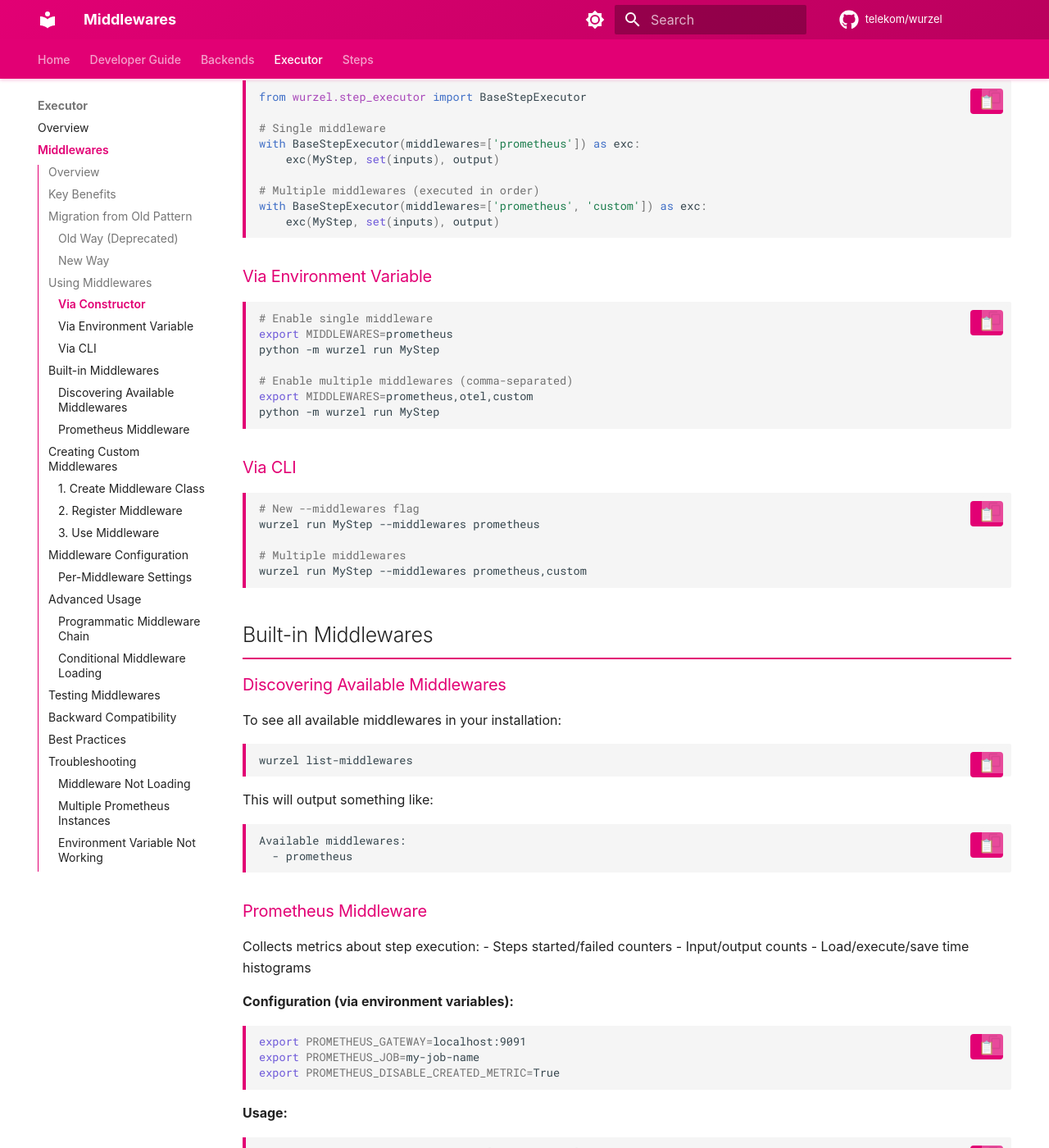
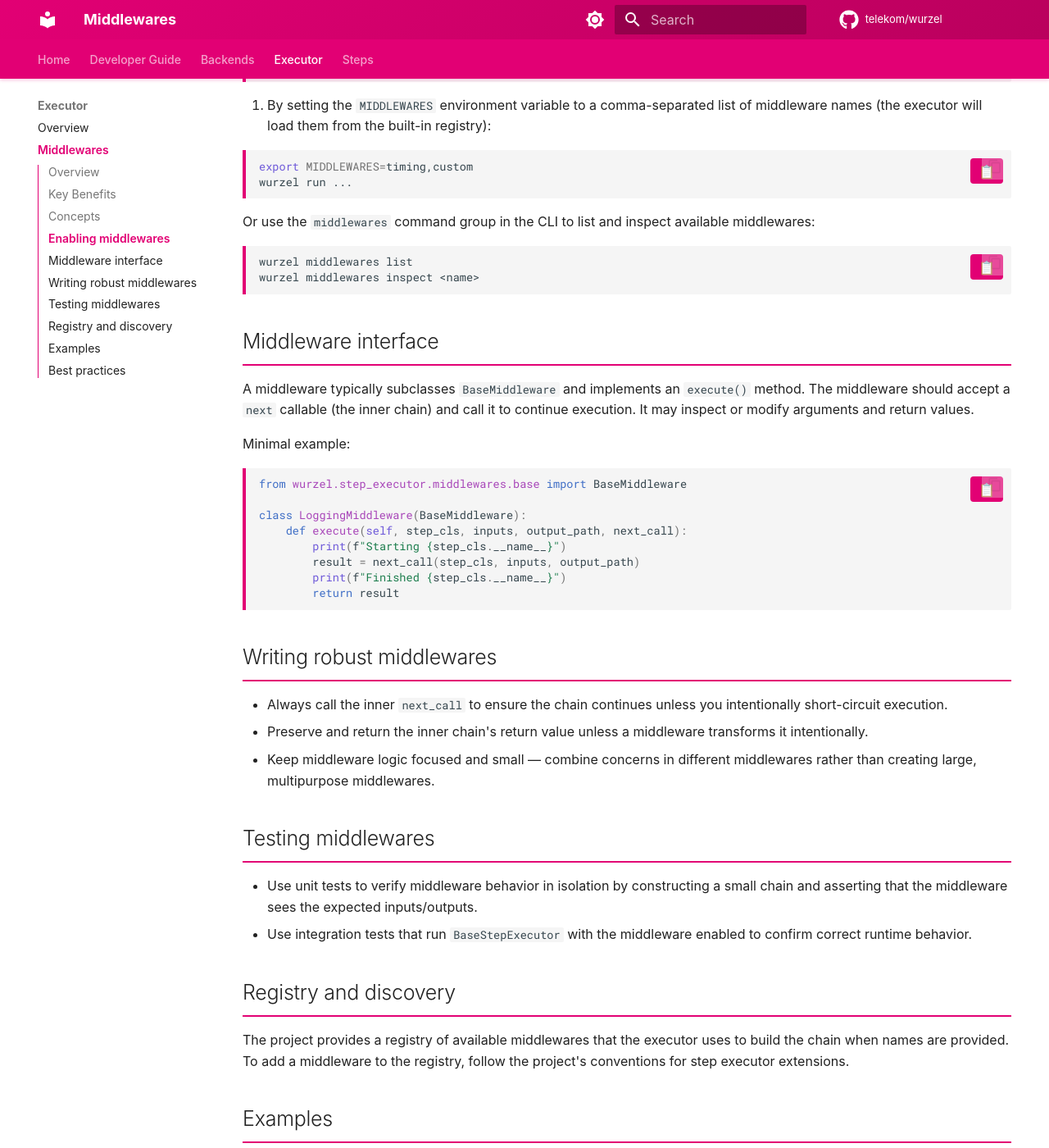
Before and after one commit to telekom/wurzel, an MkDocs documentation site: the page built from docs/executor/middlewares.md, in a window 1280 px wide and 1400 px high, scrolled down 1236 px. Shown: the whole window at 82% size. Built offline with MkDocs 1.6.1 and Material for MkDocs 9.7.7, drawn with Linux system fonts in a browser that asks for light colours; some web fonts are replaced; comment, search, counter and statistics services are not loaded; some of the changed text lies outside the part shown.

Commit message:
doc: add middleware docs and executor

````diff
--- a/docs/executor/index.md
+++ b/docs/executor/index.md
@@ -1 +1,86 @@
 # Wurzel Executor
+
+This section documents the `BaseStepExecutor` — the core execution environment
+used by Wurzel to run typed steps. It covers the typical usage patterns,
+environment encapsulation, middleware support, and examples.
+
+## Overview
+
+`BaseStepExecutor` is responsible for:
+
+- Loading inputs (from memory or disk) and converting them to the step's input
+  models.
+- Running the step's `run()` function in a controlled context.
+- Saving outputs to disk using the step's output model if an output path is
+  provided.
+- Optionally wrapping execution with a chain of middlewares that can observe
+  or modify execution, inputs, and outputs.
+
+The executor is designed to enforce strong typing and to provide helpful
+logging and error reporting when contracts fail.
+
+## Usage
+
+Basic usage as a context manager:
+
+```python
+from wurzel.step_executor.base_executor import BaseStepExecutor
+from wurzel.step.typed_step import TypedStep
+
+class MyStep(TypedStep):
+    ...
+
+with BaseStepExecutor() as exc:
+    results = exc(MyStep, set(), Path("output"))
+```
+
+Running the executor with middlewares by name:
+
+```python
+with BaseStepExecutor(middlewares=["prometheus", "timing"]) as exc:
+    results = exc(MyStep, set(), Path("output"))
+```
+
+Or provide middleware instances directly:
+
+```python
+from wurzel.step_executor.middlewares import SomeMiddleware
+
+with BaseStepExecutor(middlewares=[SomeMiddleware()]) as exc:
+    results = exc(MyStep, set(), Path("output"))
+```
+
+## Environment encapsulation
+
+When a step defines a settings dataclass (via the step's `settings_class`),
+`BaseStepExecutor` can automatically build those settings from environment
+variables. The executor provides an encapsulation context manager that will
+set the relevant environment variables before running the step and restore the
+previous environment afterward.
+
+This encapsulation allows tests and runs to provide step-specific settings via
+environment variables without permanently mutating the process environment.
+
+By default, the executor encapsulates settings; pass `dont_encapsulate=True` to
+disable this behavior.
+
+## Middleware support
+
+See `executor/middlewares.md` for details on how to enable, write and use
+middlewares.
+
+## Error handling and logging
+
+- Contract validation errors raised by Pydantic will be translated into
+  `ContractFailedException`.
+- Unexpected errors during execution will be wrapped in `StepFailed` with
+  additional context.
+- The executor integrates with the project's logging helpers to record
+  uncaught exceptions.
+
+## Notes and best practices
+
+- The executor will try to sort outputs (for deterministic comparisons) when
+  sensible — if sorting is not possible it will log a warning and continue.
+- Use the middleware system to add cross-cutting concerns (metrics, timing,
+  caching, retries) without modifying step logic.
--- a/docs/executor/middlewares.md
+++ b/docs/executor/middlewares.md
@@ -11,292 +11,131 @@
 3. **Extensibility**: Easy to create custom middlewares
 4. **Cleaner Architecture**: Separation of concerns
 
-## Migration from Old Pattern
+Middlewares provide a flexible way to extend and observe the execution of
+steps without modifying step logic. They are executed as a chain around the
+executor's core behavior and can inspect or modify inputs, outputs, and the
+execution flow.
 
-### Old Way (Deprecated)
+## Concepts
+
+- A middleware implements the `BaseMiddleware` interface and participates in a
+  `MiddlewareChain`.
+- Middlewares run in the order they are configured; the chain wraps the core
+  executor logic so that each middleware gets a chance to run code before and
+  after the inner chain.
+- Middlewares are useful for cross-cutting concerns such as metrics, timing,
+  caching, retries, logging, or tracing.
+
+## Enabling middlewares
+
+You can enable middlewares in two ways:
+
+1. By passing names or instances to `BaseStepExecutor`:
+
 ```python
-from wurzel.step_executor import PrometheusStepExecutor
+from wurzel.step_executor.base_executor import BaseStepExecutor
 
-with PrometheusStepExecutor() as exc:
-    exc(MyStep, set(inputs), output)
+# Using names registered in the middleware registry
+with BaseStepExecutor(middlewares=["timing", "custom"]) as exc:
+    exc(MyStep, set(), Path("output"))
+
+# Or provide middleware instances directly
+from wurzel.step_executor.middlewares import TimingMiddleware
+with BaseStepExecutor(middlewares=[TimingMiddleware()]) as exc:
+    exc(MyStep, set(), Path("output"))
 ```
 
-### New Way
-```python
-from wurzel.step_executor import BaseStepExecutor
+1. By setting the `MIDDLEWARES` environment variable to a comma-separated
+  list of middleware names (the executor will load them from the built-in
+  registry):
 
-# Option 1: Via constructor
-with BaseStepExecutor(middlewares=['prometheus']) as exc:
-    exc(MyStep, set(inputs), output)
-
-# Option 2: Via environment variable
-# export MIDDLEWARES=prometheus
-with BaseStepExecutor() as exc:
-    exc(MyStep, set(inputs), output)
+```bash
+export MIDDLEWARES=timing,custom
+wurzel run ...
 ```
 
-## Using Middlewares
+Or use the `middlewares` command group in the CLI to list and inspect
+available middlewares:
 
-### Via Constructor
+```bash
+wurzel middlewares list
+wurzel middlewares inspect <name>
+```
+
+## Middleware interface
+
+A middleware typically subclasses `BaseMiddleware` and implements an
+`execute()` method. The middleware should accept a `next` callable (the inner
+chain) and call it to continue execution. It may inspect or modify arguments
+and return values.
+
+Minimal example:
 
 ```python
-from wurzel.step_executor import BaseStepExecutor
+from wurzel.step_executor.middlewares.base import BaseMiddleware
 
-# Single middleware
-with BaseStepExecutor(middlewares=['prometheus']) as exc:
-    exc(MyStep, set(inputs), output)
-
-# Multiple middlewares (executed in order)
-with BaseStepExecutor(middlewares=['prometheus', 'custom']) as exc:
-    exc(MyStep, set(inputs), output)
+class LoggingMiddleware(BaseMiddleware):
+    def execute(self, step_cls, inputs, output_path, next_call):
+        print(f"Starting {step_cls.__name__}")
+        result = next_call(step_cls, inputs, output_path)
+        print(f"Finished {step_cls.__name__}")
+        return result
 ```
 
-### Via Environment Variable
+## Writing robust middlewares
 
-```bash
-# Enable single middleware
-export MIDDLEWARES=prometheus
-python -m wurzel run MyStep
+- Always call the inner `next_call` to ensure the chain continues unless you
+  intentionally short-circuit execution.
+- Preserve and return the inner chain's return value unless a middleware
+  transforms it intentionally.
+- Keep middleware logic focused and small — combine concerns in different
+  middlewares rather than creating large, multipurpose middlewares.
 
-# Enable multiple middlewares (comma-separated)
-export MIDDLEWARES=prometheus,otel,custom
-python -m wurzel run MyStep
-```
+## Testing middlewares
 
-### Via CLI
+- Use unit tests to verify middleware behavior in isolation by constructing a
+  small chain and asserting that the middleware sees the expected inputs/outputs.
+- Use integration tests that run `BaseStepExecutor` with the middleware enabled
+  to confirm correct runtime behavior.
 
-```bash
-# New --middlewares flag
-wurzel run MyStep --middlewares prometheus
+## Registry and discovery
 
-# Multiple middlewares
-wurzel run MyStep --middlewares prometheus,custom
-```
+The project provides a registry of available middlewares that the executor
+uses to build the chain when names are provided. To add a middleware to the
+registry, follow the project's conventions for step executor extensions.
 
-## Built-in Middlewares
+## Examples
 
-### Discovering Available Middlewares
-
-To see all available middlewares in your installation:
-
-```bash
-wurzel list-middlewares
-```
-
-This will output something like:
-
-```text
-Available middlewares:
-  - prometheus
-```
-
-### Prometheus Middleware
-
-Collects metrics about step execution:
-- Steps started/failed counters
-- Input/output counts
-- Load/execute/save time histograms
-
-**Configuration (via environment variables):**
-```bash
-export PROMETHEUS_GATEWAY=localhost:9091
-export PROMETHEUS_JOB=my-job-name
-export PROMETHEUS_DISABLE_CREATED_METRIC=True
-```
-
-**Usage:**
-```python
-with BaseStepExecutor(middlewares=['prometheus']) as exc:
-    exc(MyStep, set(inputs), output)
-```
-
-## Creating Custom Middlewares
-
-### 1. Create Middleware Class
-
-```python
-from wurzel.step_executor.middlewares import BaseMiddleware
-
-class MyCustomMiddleware(BaseMiddleware):
-    """Custom middleware example."""
-
-    def __init__(self, my_setting: str = "default"):
-        super().__init__()
-        self.my_setting = my_setting
-
-    def execute(self, next_call, step_cls, inputs, output_dir):
-        """Execute with custom logic."""
-        # Pre-processing
-        print(f"Starting {step_cls.__name__}")
-
-        try:
-            # Call next middleware or executor
-            result = next_call(step_cls, inputs, output_dir)
-
-            # Post-processing
-            print(f"Completed {step_cls.__name__}")
-            return result
-        except Exception as e:
-            # Error handling
-            print(f"Failed {step_cls.__name__}: {e}")
-            raise
-
-    def __enter__(self):
-        """Setup resources."""
-        print("Middleware initialized")
-        return self
-
-    def __exit__(self, *exc_details):
-        """Cleanup resources."""
-        print("Middleware cleanup")
-```
-
-### 2. Register Middleware
+Registering and using a custom middleware:
 
 ```python
 from wurzel.step_executor.middlewares import get_registry
 
-# Register your middleware
 registry = get_registry()
 registry.register("custom", MyCustomMiddleware)
+
+with BaseStepExecutor(middlewares=["custom"]) as exc:
+    exc(MyStep, set(), Path("output"))
 ```
 
-### 3. Use Middleware
-
-```python
-# Now you can use it like built-in middlewares
-with BaseStepExecutor(middlewares=['custom']) as exc:
-    exc(MyStep, set(inputs), output)
-```
-
-## Middleware Configuration
-
-### Per-Middleware Settings
-
-Each middleware can have its own settings class:
-
-```python
-from wurzel.step.settings import Settings
-from pydantic import Field
-
-class MyMiddlewareSettings(Settings):
-    """Settings for my middleware."""
-
-    MY_SETTING: str = Field("default", description="My setting")
-    MY_NUMBER: int = Field(42, description="A number")
-
-class MyMiddleware(BaseMiddleware):
-    def __init__(self):
-        super().__init__()
-        self.settings = MyMiddlewareSettings()
-```
-
-Settings are loaded from environment variables:
-```bash
-export MY_SETTING=custom_value
-export MY_NUMBER=100
-```
-
-## Advanced Usage
-
-### Programmatic Middleware Chain
-
-```python
-from wurzel.step_executor.middlewares import MiddlewareChain, PrometheusMiddleware
-
-# Build custom chain
-chain = MiddlewareChain()
-chain.add(PrometheusMiddleware())
-chain.add(MyCustomMiddleware())
-
-# Use with executor
-executor = BaseStepExecutor(middlewares=[])  # Empty, we'll set manually
-executor._BaseStepExecutor__middleware_chain = chain
-
-with executor as exc:
-    exc(MyStep, set(inputs), output)
-```
-
-### Conditional Middleware Loading
+Conditional loading example:
 
 ```python
 import os
 
 middlewares = []
-if os.environ.get("ENABLE_METRICS") == "true":
-    middlewares.append("prometheus")
+if os.environ.get("ENABLE_TIMING") == "true":
+    middlewares.append("timing")
 if os.environ.get("ENABLE_TRACING") == "true":
     middlewares.append("otel")
 
 with BaseStepExecutor(middlewares=middlewares) as exc:
-    exc(MyStep, set(inputs), output)
+    exc(MyStep, set(), Path("output"))
 ```
 
-## Testing Middlewares
+## Best practices
 
-```python
-import pytest
-from wurzel.step_executor import BaseStepExecutor
-from wurzel.step_executor.middlewares import get_registry
-
-def test_custom_middleware():
-    """Test custom middleware."""
-    # Register middleware
-    registry = get_registry()
-    registry.register("test", MyCustomMiddleware)
-
-    # Use middleware
-    with BaseStepExecutor(middlewares=['test']) as exc:
-        result = exc(MyStep, set(), output_path)
-        assert result
-```
-
-## Backward Compatibility
-
-The old `PrometheusStepExecutor` is still available but deprecated. It will be removed in a future version. Please migrate to the new middleware pattern.
-
-```python
-# This still works but shows a deprecation warning
-from wurzel.step_executor import PrometheusStepExecutor
-
-with PrometheusStepExecutor() as exc:  # DeprecationWarning
-    exc(MyStep, set(inputs), output)
-```
-
-## Best Practices
-
-1. **Order Matters**: Middlewares execute in the order specified. Place logging/tracing first, metrics last.
-
-2. **Fail Gracefully**: Middlewares should handle errors and not break step execution.
-
-3. **Keep Lightweight**: Middlewares should add minimal overhead.
-
-4. **Use Settings**: Store configuration in Settings classes, not hardcoded.
-
-5. **Document Dependencies**: If your middleware requires external packages, document them.
-
-## Troubleshooting
-
-### Middleware Not Loading
-
-Check if middleware is registered:
-```python
-from wurzel.step_executor.middlewares import get_registry
-
-registry = get_registry()
-print(registry.list_available())  # ['prometheus', ...]
-```
-
-### Multiple Prometheus Instances
-
-The old `PrometheusStepExecutor` used a singleton pattern. With middlewares, each executor instance can have its own metrics or share them via the global registry.
-
-### Environment Variable Not Working
-
-Ensure the MIDDLEWARES environment variable is set before importing:
-```python
-import os
-os.environ["MIDDLEWARES"] = "prometheus"
-
-from wurzel.step_executor import BaseStepExecutor
-```
+1. Order matters: middlewares execute in the order specified.
+2. Fail gracefully: middlewares should handle errors and avoid breaking step execution.
+3. Keep lightweight: middlewares should add minimal runtime overhead.
+4. Use settings: store configuration in Settings classes loaded from environment variables.
````
